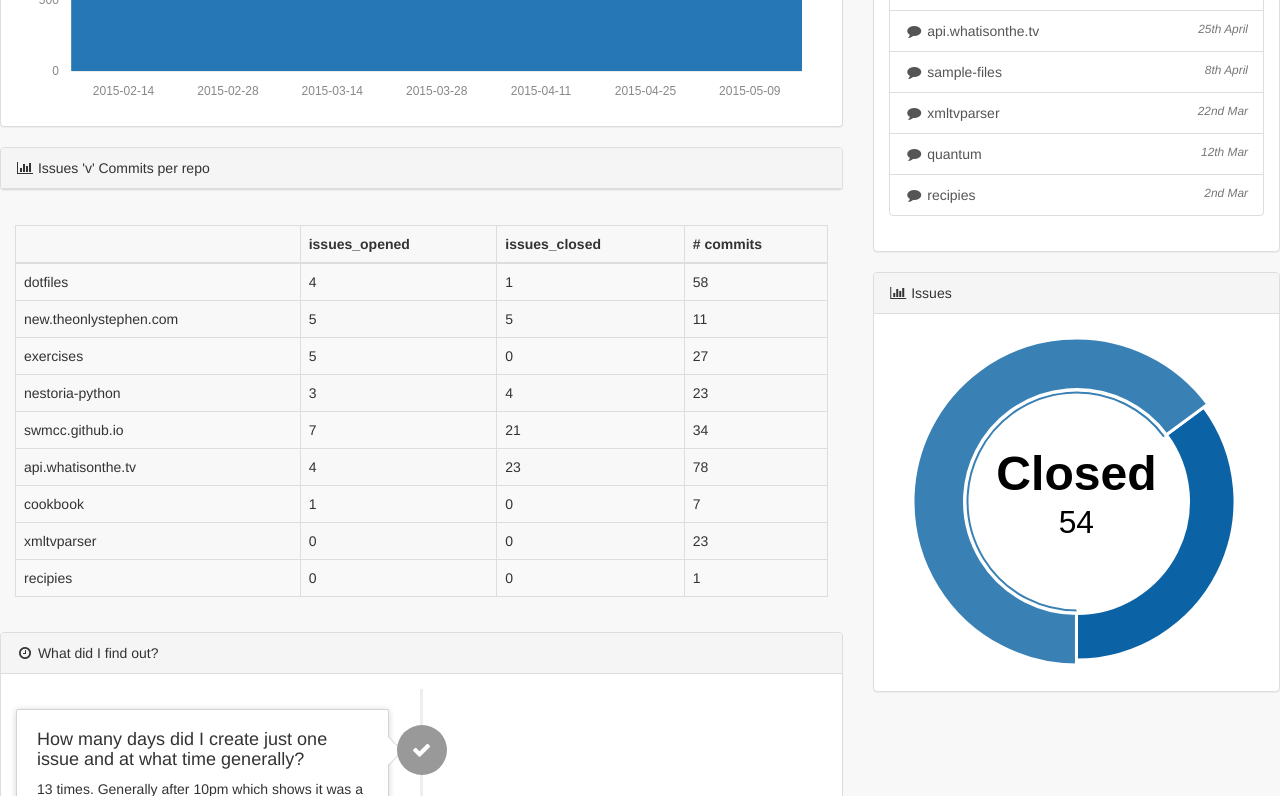
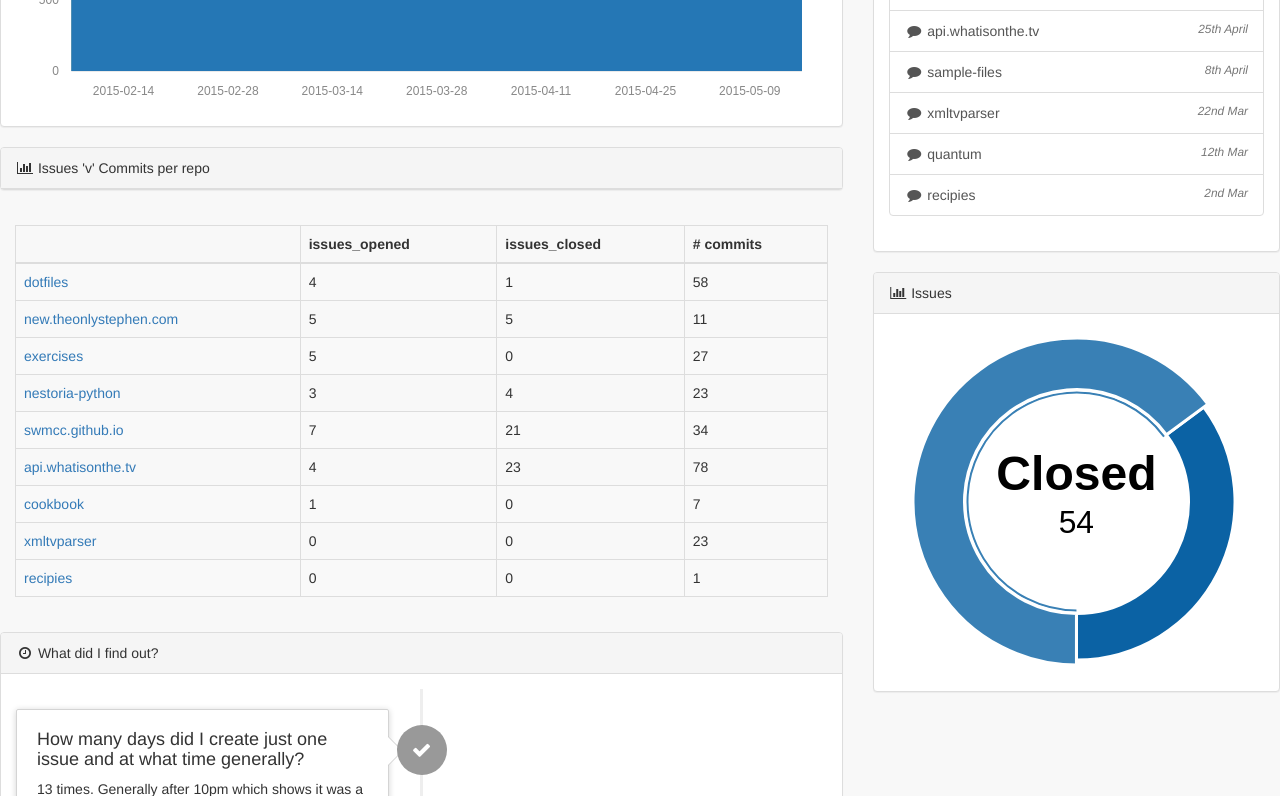
Before and after one commit to swmcc/github-100day-commits, a website: page pages/index.html in a window 1280 px wide. Shown: the part 523-1319 px from the top of the page. Drawn offline with Linux system fonts and the light colour scheme.

Commit message:
#2 - Added some links

```diff
--- a/pages/index.html
+++ b/pages/index.html
@@ -153,55 +153,55 @@
                                      </thead>
                                      <tbody>
                                         <tr>
-                                          <td>dotfiles</td>
+                                          <td><a href="http://www.github.com/swmcc/dotfiles">dotfiles</a></td>
                                           <td>4</td>
                                           <td>1</td>
                                           <td>58</td>
                                         </tr>
                                         <tr>
-                                          <td>new.theonlystephen.com</td>
+                                          <td><a href="http://www.github.com/swmcc/new.theonlystephen.com">new.theonlystephen.com</a></td>
                                           <td>5</td>
                                           <td>5</td>
                                           <td>11</td>
                                         </tr>
                                         <tr>
-                                          <td>exercises</td>
+                                          <td><a href="http://www.github.com/swmcc/exercises">exercises</a></td>
                                           <td>5</td>
                                           <td>0</td>
                                           <td>27</td>
                                         </tr>
                                         <tr>
-                                          <td>nestoria-python</td>
+                                          <td><a href="http://www.github.com/swmcc/nestoria-python">nestoria-python</a></td>
                                           <td>3</td>
                                           <td>4</td>
                                           <td>23</td>
                                         </tr>
                                         <tr>
-                                          <td>swmcc.github.io</td>
+                                          <td><a href="http://www.github.com/swmcc/swmcc.github.io">swmcc.github.io</a></td>
                                           <td>7</td>
                                           <td>21</td>
                                           <td>34</td>
                                         </tr>
                                         <tr>
-                                          <td>api.whatisonthe.tv</td>
+                                          <td><a href="http://www.github.com/swmcc/api.whatisonthe.tv">api.whatisonthe.tv</a></td>
                                           <td>4</td>
                                           <td>23</td>
                                           <td>78</td>
                                         </tr>
                                         <tr>
-                                          <td>cookbook</td>
+                                          <td><a href="http://www.github.com/swmcc/cookbook">cookbook</a></td>
                                           <td>1</td>
                                           <td>0</td>
                                           <td>7</td>
                                         </tr>
                                         <tr>
-                                          <td>xmltvparser</td>
+                                          <td><a href="http://www.github.com/swmcc/xmltvparser">xmltvparser</a></td>
                                           <td>0</td>
                                           <td>0</td>
                                           <td>23</td>
                                         </tr>
                                         <tr>
-                                          <td>recipies</td>
+                                          <td><a href="http://www.github.com/swmcc/recipies">recipies</a></td>
                                           <td>0</td>
                                           <td>0</td>
                                           <td>1</td>
```
